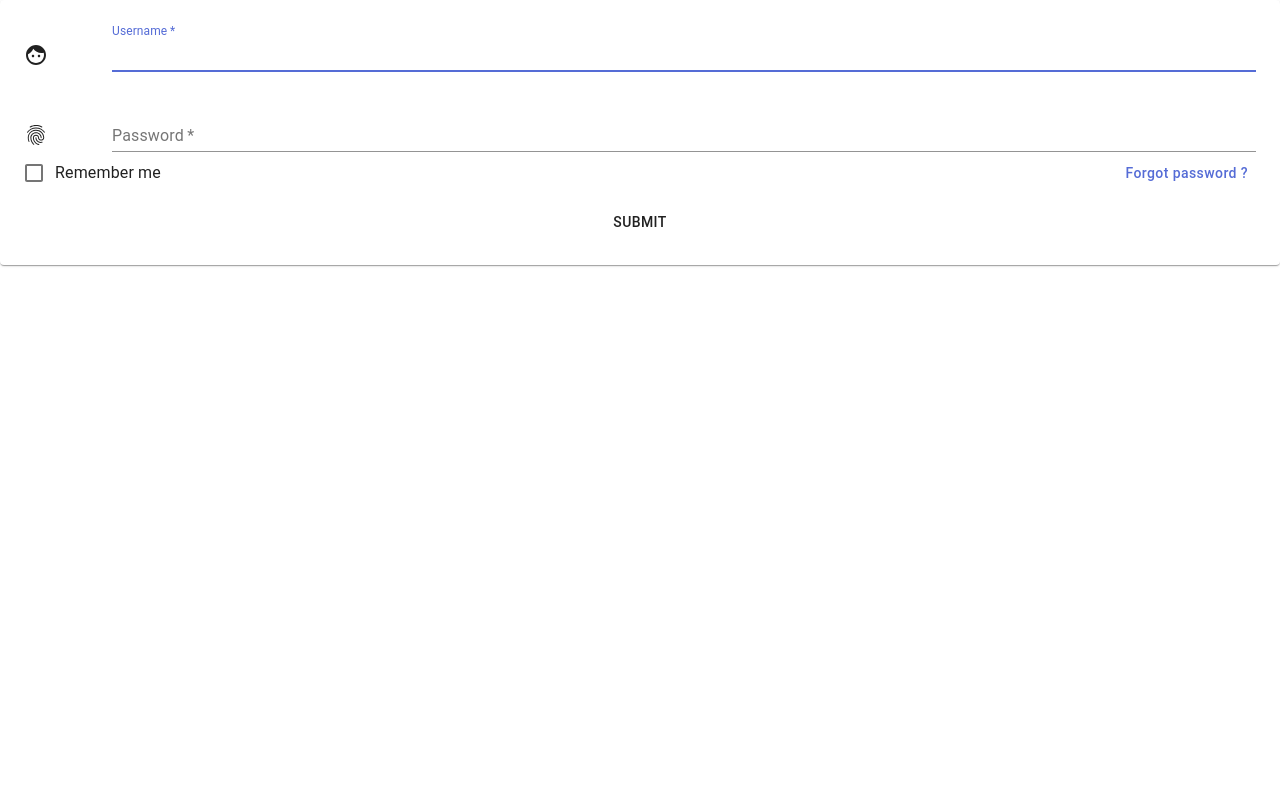
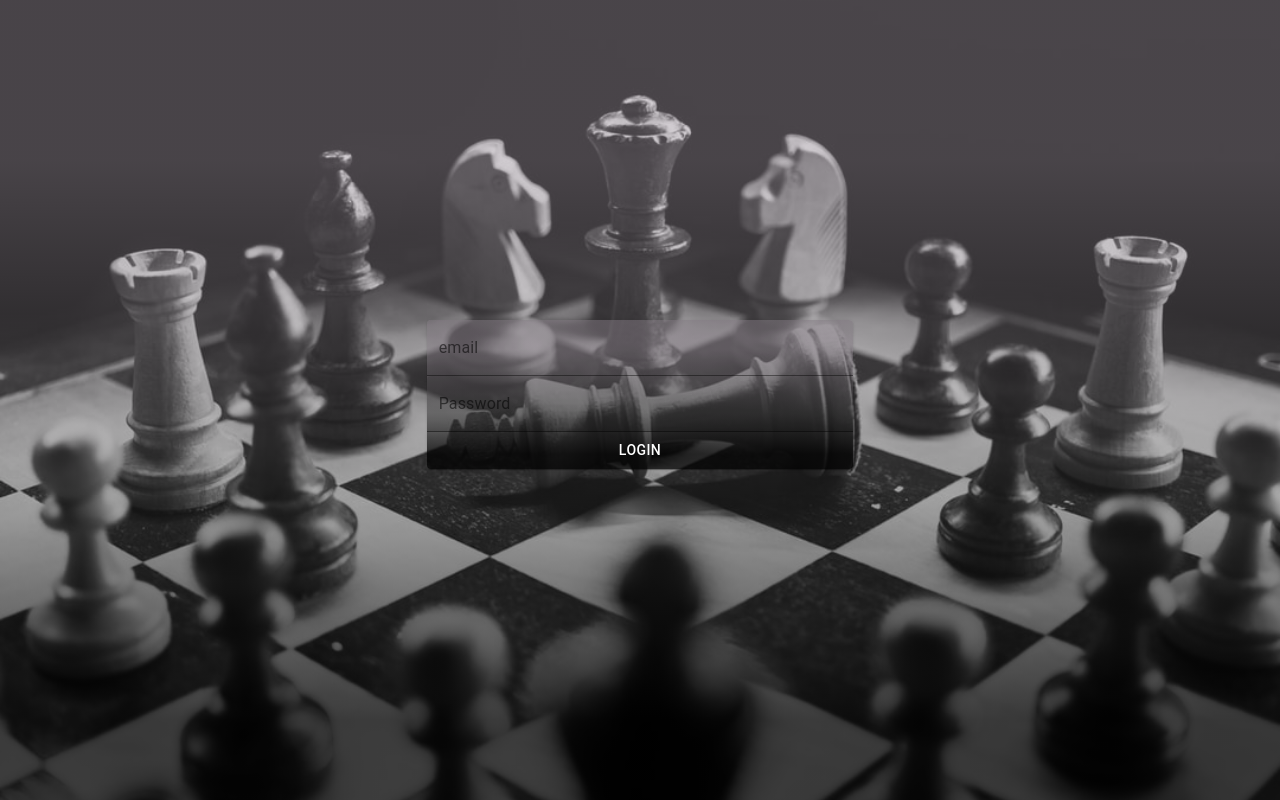
Before and after one commit to trevor-ofarrell/PGN-Buddy_v2, a Next.js app: page /login in a window 1280 px wide. Built offline with nearby package versions, Linux system fonts and the light colour scheme; a web font is replaced by a local one.

Commit message:
redesigning login page ect.

```diff
--- a/src/pages/login.js
+++ b/src/pages/login.js
@@ -1,6 +1,6 @@
 import React from 'react';
 import {Redirect} from 'react-router-dom';
-import { Paper, withStyles, Grid, TextField, Button, FormControlLabel, Checkbox } from '@material-ui/core';
+import { Paper, withStyles, Grid, TextField, Button, FormControlLabel, Checkbox, Card } from '@material-ui/core';
 import { Face, Fingerprint } from '@material-ui/icons'
 import { useState, useEffect } from 'react';
 import { makeStyles } from '@material-ui/core/styles';
@@ -8,12 +8,31 @@ import fetch from 'isomorphic-unfetch'
 
 
 const useStyles = makeStyles((theme) => ({
-    margin: {
-        margin: theme.spacing(2),
+    root: {
+        backgroundImage: 'url("/checkmate.jpeg")',
+        backgroundRepeat: "no-repeat",
+        backgroundSize: "cover",
+        backgroundPosition: "center",
+        height: '100vh',
     },
-    padding: {
-        padding: theme.spacing(1)
+    mask: {
+        background: 'linear-gradient(180deg, rgba(156, 146, 156, 0.462) 20%, rgba(53, 53, 53, 0.414) 62%, rgba(0, 0, 0, 0.758) 90%)',
+        width: '100vw',
+        height: '100vh',
+    },
+    card: {
+        marginTop: '40vh',
+        background: 'linear-gradient(180deg, rgba(156, 146, 156, 0.462) 20%, rgba(53, 53, 53, 0.414) 62%, rgba(0, 0, 0, 0.758) 90%)',
+
+    },
+    textfield: {
+        width: '100%'
+    },
+    button: {
+        width: '100%',
+        color: 'white'
     }
+
 }));
 
 export default function LoginTab() {
@@ -22,61 +41,41 @@ export default function LoginTab() {
     const [password, setPassword] = useState("");
 
     return (
-        <Paper className={classes.padding}>
-            <div className={classes.margin}>
-                <Grid container spacing={8} alignItems="flex-end">
-                    <Grid item>
-                        <Face />
+        <div className={classes.root}>
+            <Grid container className={classes.mask}>
+                <Grid item xs={1} sm={1} md={3} lg={4}/>
+                <Grid item xs={10} sm={10} md={6} lg={4}>
+                    <Card className={classes.card}>
+                        <Grid container>
+                            <Grid item xs={12} sm={12} md={12} lg={12}>
+                                <TextField
+                                    id="filled-password-input"
+                                    label="email"
+                                    type="email"
+                                    autoComplete="email"
+                                    variant="filled"
+                                    className={classes.textfield}
+                                />
                             </Grid>
-                    <Grid item md={true} sm={true} xs={true}>
-                        <TextField id="username" label="Username" type="email" onChange={e => setEmail(e.target.value)} fullWidth autoFocus required />
+                            <Grid item xs={12} sm={12} md={12} lg={12}>
+                                <TextField
+                                    id="filled-password-input"
+                                    label="Password"
+                                    type="password"
+                                    autoComplete="current-password"
+                                    variant="filled"
+                                    className={classes.textfield}
+                                />
                             </Grid>
                         </Grid>
-                <Grid container spacing={8} alignItems="flex-end">
-                    <Grid item>
-                        <Fingerprint />
+                        <Grid item xs={12} sm={12} md={12} lg={12} >
+                            <Button className={classes.button}>Login</Button>
                         </Grid>
-                    <Grid item md={true} sm={true} xs={true}>
-                        <TextField id="username" label="Password" type="password" onChange={e => setPassword(e.target.value)} fullWidth required />
+                    </Card>
                 </Grid>
-                </Grid>
-                <Grid container alignItems="center" justify="space-between">
-                    <Grid item>
-                        <FormControlLabel control={
-                            <Checkbox
-                                color="primary"
-                            />
-                        } label="Remember me" />
-                    </Grid>
-                    <Grid item>
-                        <Button disableFocusRipple disableRipple style={{ textTransform: "none" }} variant="text" color="primary">Forgot password ?</Button>
-                    </Grid>
-                </Grid>
-                <Grid container justify="center" style={{ marginTop: '10px' }}>
-                    <Button
-                        onClick={async () => {
-                            const user = { email, password };
-                            const response = await fetch("http://localhost:5001/login", {
-                            method: "POST",
-                            credentials: 'include',
-                            headers: {
-                                "Content-Type": "application/json",
-                                "Access-Control-Allow-Credentials": "true",
-                                "Access-Control-Allow-Origin": "*",
-                                "Access-Control-Allow-Headers": "Origin, Content-Type, X-Auth-Token",
-                                "Access-Control-Allow-Methods": "GET, POST, PATCH, PUT, DELETE, OPTIONS",
-                            },
-                            body: JSON.stringify(user)
-                            });
+                <Grid item xs={1} sm={1} md={3} lg={4}/>
 
-                            if (response.status == 201) {
-                            }
-                        }}
-                    >
-                    submit
-                    </Button>
             </Grid>
         </div>
-        </Paper>
     );
 }
```
Lines whose indentation alone changed are shown as unchanged.
